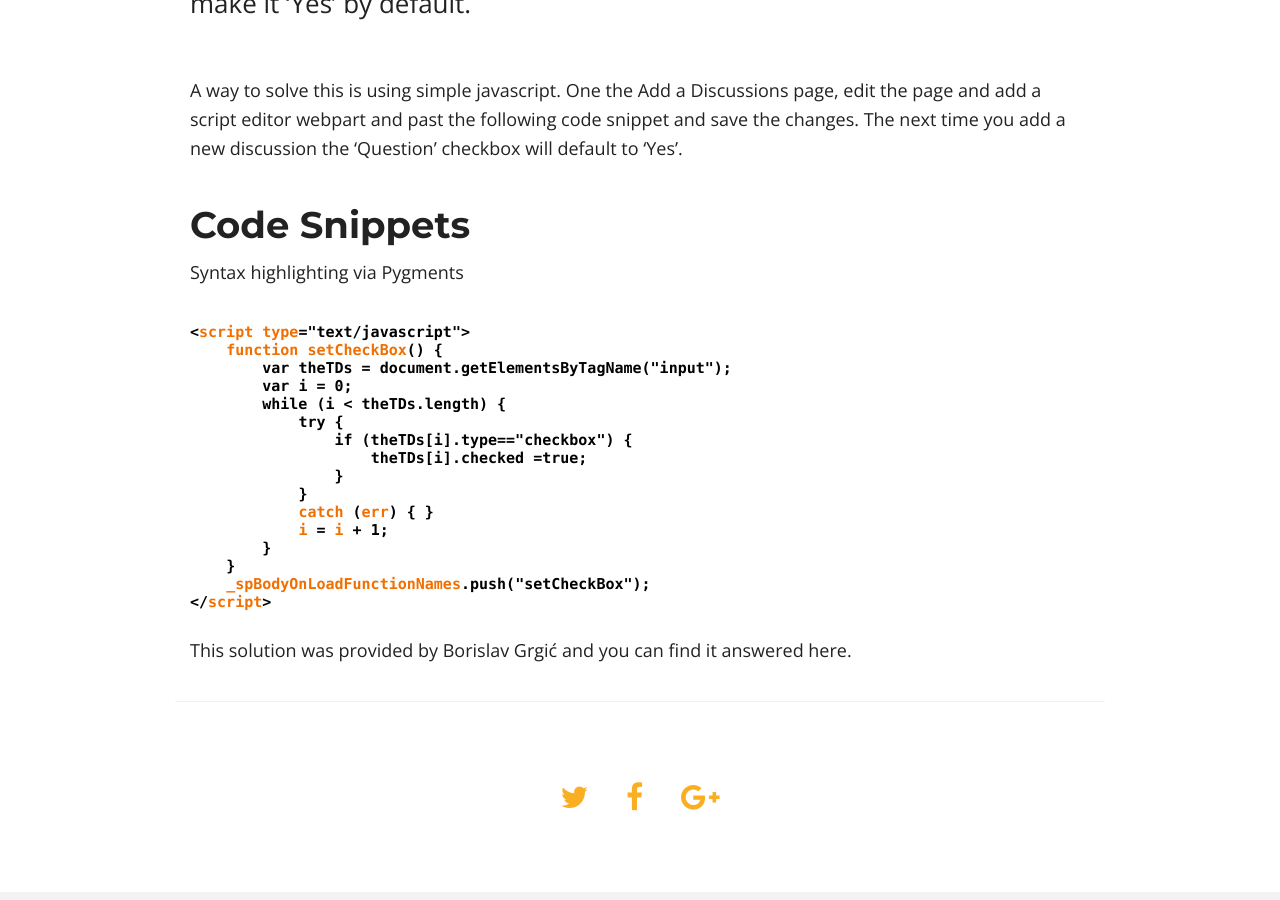
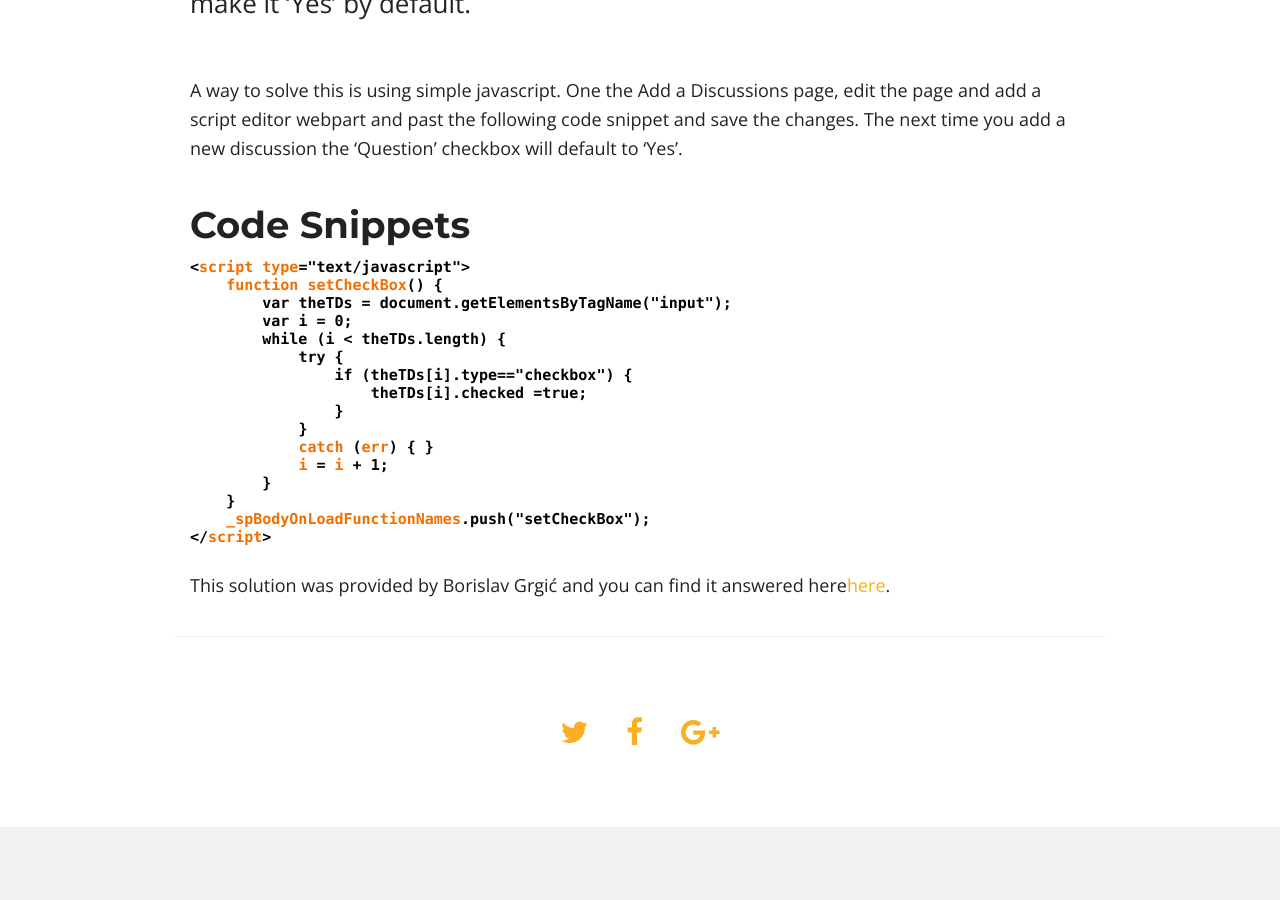
Before and after one commit to ldsouza/ldsouza.github.io, a Jekyll site: the page built from _posts/2016-08-17-make-the-question-default-to-yes-in-a-sharepoint-discussion.md, in a window 1280 px wide and 900 px high, scrolled down 825 px. Built offline with Jekyll 4.4.1, drawn with Linux system fonts in a browser that asks for light colours; nearby versions of some CDN libraries.

Commit message:
Update 2016-08-17-make-the-question-default-to-yes-in-a-sharepoint-discussion.md

```diff
--- a/_posts/2016-08-17-make-the-question-default-to-yes-in-a-sharepoint-discussion.md
+++ b/_posts/2016-08-17-make-the-question-default-to-yes-in-a-sharepoint-discussion.md
@@ -12,8 +12,6 @@ In a SharePoint Discussion Board there is a default checkbox column named 'Quest
 A way to solve this is using simple javascript. One the Add a Discussions page, edit the page and add a script editor webpart and past the following code snippet and save the changes. The next time you add a new discussion the 'Question' checkbox will default to 'Yes'.
 
 ## Code Snippets
-
-Syntax highlighting via Pygments
 
 {% highlight css %}
 <script type="text/javascript">
@@ -34,4 +32,4 @@ Syntax highlighting via Pygments
 </script>
 {% endhighlight %}
 
-This solution was provided by Borislav Grgić and you can find it answered here.
+This solution was provided by Borislav Grgić and you can find it answered here<a href="https://social.technet.microsoft.com/Forums/office/en-US/8746b540-50b7-4280-965f-e32c44ccd476/community-site-changing-the-asking-a-question-checkbox-default-to-checked?forum=sharepointgeneral">here</a>.
```
